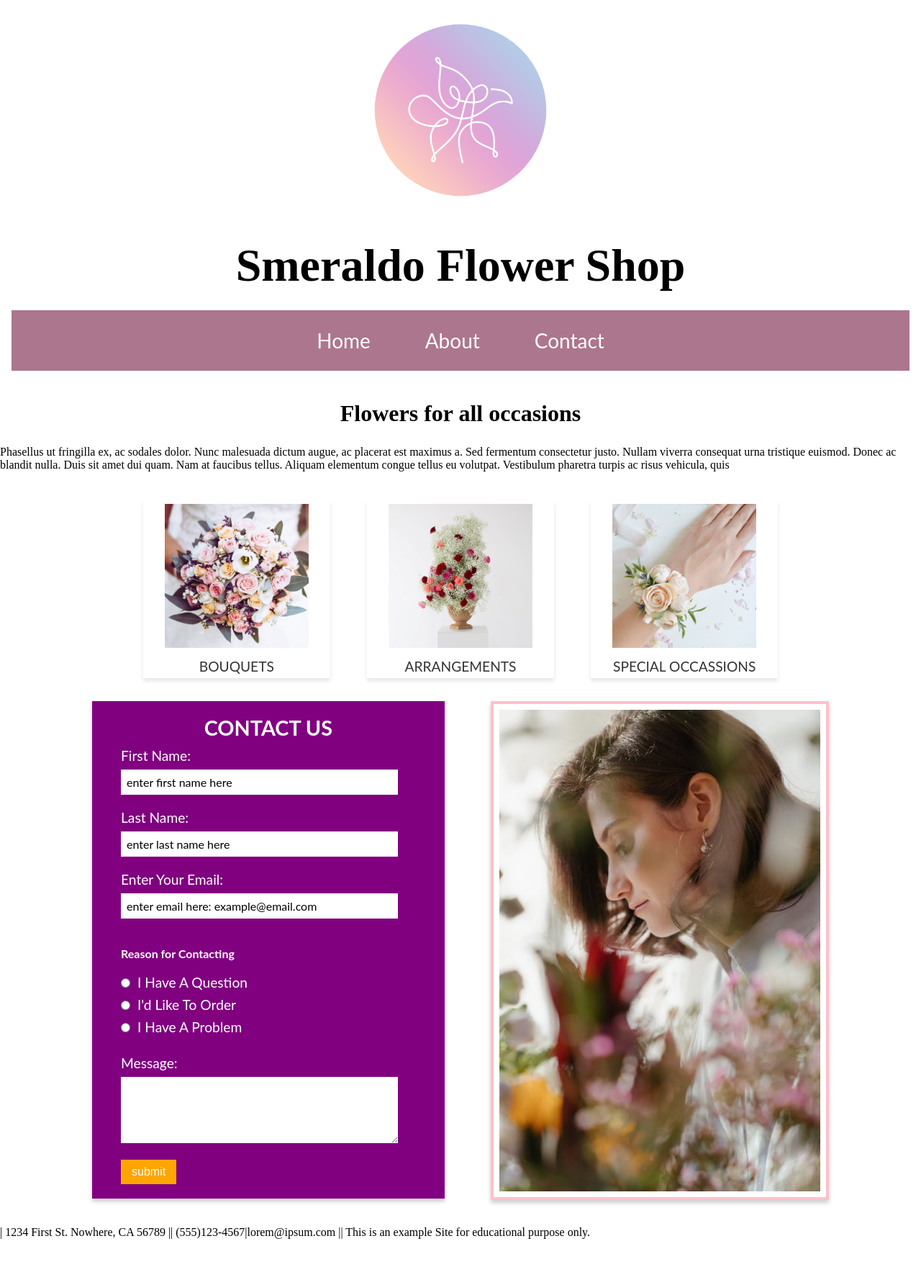
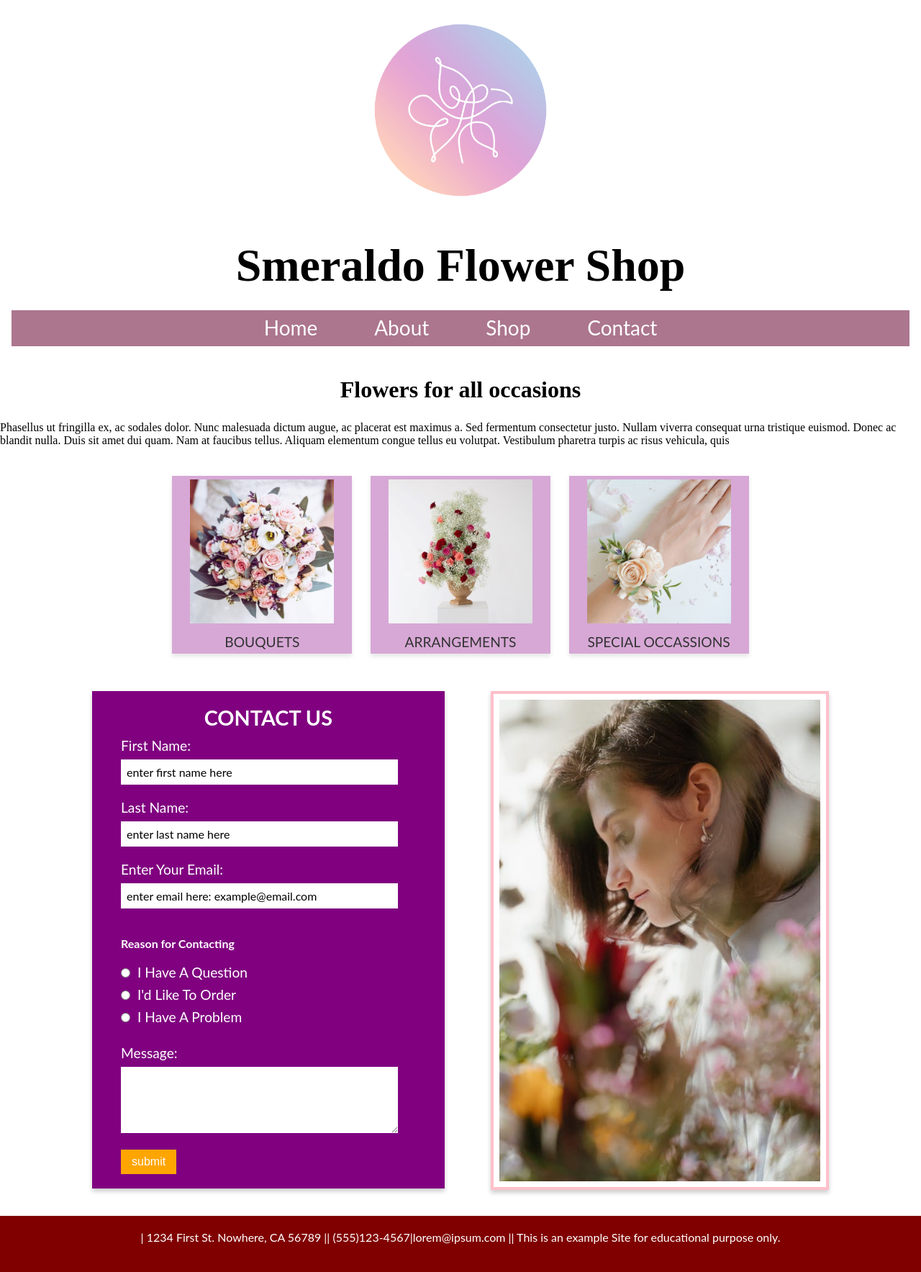
Before and after one commit to edwardlittlehands/M13_Valencia_Edwardo, a plain HTML site: page index.html in a window 1280 px wide. Shown: the part 13-1780 px from the top of the page at 72% size. Drawn offline with Linux system fonts and the light colour scheme.

Commit message:
added color and size response

```diff
--- a/index.html
+++ b/index.html
@@ -24,6 +24,7 @@
       <ul>
         <li><a href="#">Home</a></li>
         <li><a href="#">About</a></li>
+		 <li><a href="#">Shop</a></li>
         <li><a href="#">Contact</a></li>
       </ul>
     </nav>
@@ -38,18 +39,18 @@
   </section>
 
   <section id="fleximg" class="flex">
-	<Figure class="borderfigure">
+	<Figure class="borderfigure bouquet">
 		<img src="images/bouquet.jpeg" alt="logo">
 			<figcaption>BOUQUETS</figcaption>
 
 	</figure>
 
-	<Figure class="borderfigure">
+	<Figure class="borderfigure arrangement">
 		<img src="images/arrangement.jpeg" alt="logo">
 			<figcaption>ARRANGEMENTS</figcaption>
 	</Figure>
 
-	<Figure class="borderfigure">
+	<Figure class="borderfigure specialty">
 		<img src="images/specialty.jpg" alt="logo">
 			<figcaption>SPECIAL OCCASSIONS</figcaption>
 	</figure>
@@ -91,7 +92,7 @@
 	</aside>
    </section>
 
-  </main>
+    </main>
    <footer>
 	<p>| 1234 First St. Nowhere, CA 56789 || (555)123-4567|lorem@ipsum.com || This is an example Site for educational purpose only. </p>
 
--- a/style.css
+++ b/style.css
@@ -15,13 +15,13 @@ header {
 nav {
 	background-color:#ac768e;
 	margin-bottom:0;
-	padding-bottom:0;
+	padding: 0.5rem 0;
 
 }
 nav ul {
 	list-style-type:none;
 	text-align:center;
-	padding:2%;
+	padding:0;
 }
 
 nav ul li a {
@@ -74,16 +74,45 @@ h2 {
 	flex-wrap:wrap;
 }
 
+.flex figure {
+	text-align: center;
+	margin: 0 ;
+}
+
+
+.flex img{
+	width:100%;
+	height:auto;
+	box-sizing: border-box;
+}
+.flex .borderfigure {
+	flex:1 1 30%;
+	max-width:250px;
+	box-sizing:border-box;
+}
 .borderfigure {
-	border:5px solid transparent;
+	border:7px solid #d7a8d6;
 	border-radius: 10px
-	overflow:hidden;
+	overflow: hidden;
 	text-align:center;
 	position:relative;
 	width:250px;
-	background-color:white;
+	background-color:#d7a8d6;
 	box-shadow: 0 4px 6px rgba(0, 0, 0, 0.1);
 	margin:10px;
+	}
+
+.borderfigure .bouquet{
+		border-color:5px solid #d7a8d6;
+		background-color:#d7a8d6;
+	}
+
+.borderfigure .arrangement{
+		border-color: #87ceeb;
+	}
+
+.borderfigure .specialty {
+		border-color:#f4a460;
 	}
 
 p {
@@ -91,10 +120,7 @@ p {
 }
 
 
-.flex figure {
-	text-align: center;
-	margin: 0 1%;
-}
+
 
 figcaption {
 	margin-top:10px;
@@ -115,6 +141,7 @@ figcaption {
 #contactform {
 	background-color: purple;
 	padding:20px 40px;
+	margin-top:20px;
 	width:40%;
 	color:white;
 	font-family: 'lato', sans-serif;
@@ -180,6 +207,8 @@ figcaption {
 	background-color: #e65100;
 }
 
+
+
 #imgflorsit{
 	width:40%;
 }
@@ -188,9 +217,21 @@ figcaption {
 	max-width:446px;
 	height:auto;
 	padding:8px;
+	margin-top:20px;
 	border: 4px solid pink;
 	box-shadow: 0 4px 6px rgba(0, 0, 0, 0.2);
 }
+
+footer {
+	background-color: #800000;
+	color:white;
+	text-align:center;
+	padding:20px;
+	font-family: 'Lato', sans-serif;
+}
+
+
+
 
 @media (max-width: 768px) {
 	#contact {
@@ -212,27 +253,31 @@ height:auto;
 		margin-top:20px;
 	}
 
-	.flex figure img{
+.flex figure img{
 	width:200px;
 	height:auto;
 	max-width:400px;
 }
 
 .flex {
-	display:flex;
-	justify-content:center;
-	gap: 2%;
-	flex-wrap:wrap;
+flex-direction:column;
+align-items:center;
+}
+.flex .borderfigure {
+	flex: 1 1 100%;
+	max-width:100%;
+}
+
 }
 
 .borderfigure {
-	border:5px solid transparent;
+	border:5px solid #d7a8d6;
 	border-radius: 10px
 	overflow:hidden;
 	text-align:center;
 	position:relative;
 	width:250px;
-	background-color:white;
+	background-color:#d7a8d6;
 	box-shadow: 0 4px 6px rgba(0, 0, 0, 0.1);
 	margin:10px;
 	}
@@ -244,7 +289,11 @@ p {
 
 .flex figure {
 	text-align: center;
-	margin: 0 1%;
+	margin: 0 ;
+	flex-shrink:1;
+	flex-grow:1;
+	flex-basis:30%;
+
 }
 
 
@@ -259,3 +308,24 @@ p {
 		#contactform {
 			margin-top:20px;
 		}
+.flex {
+	display:flex;
+	justify-content:center;
+	gap: 2%;
+	flex-wrap:wrap;
+}
+
+.flex figure {
+	text-align: center;
+	margin: 0 1%;
+}
+
+footer {
+	background-color: #800000;
+	color:white;
+	text-align:center;
+	padding:20px;
+	font-family: 'Lato', sans-serif;
+}
+
+}
```
